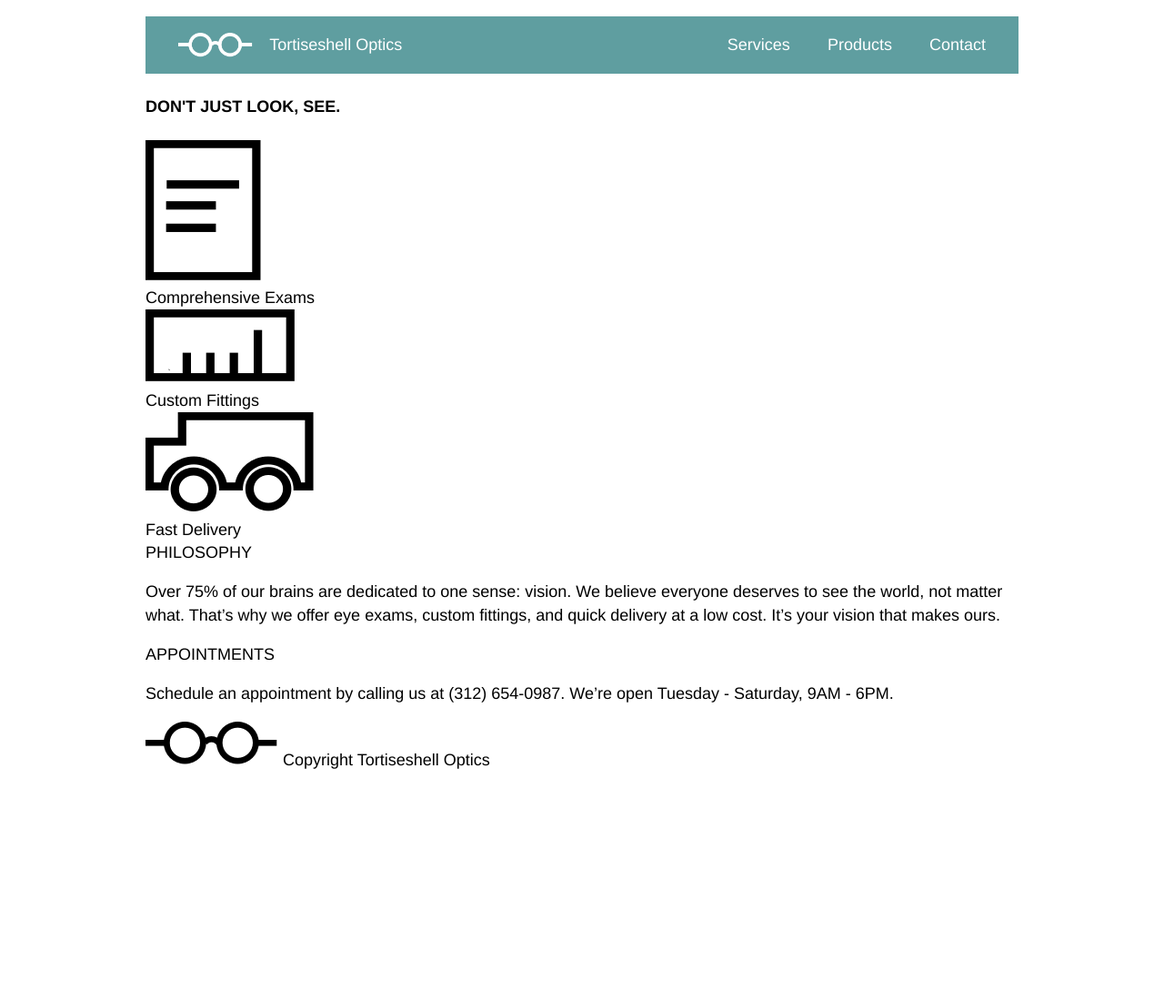
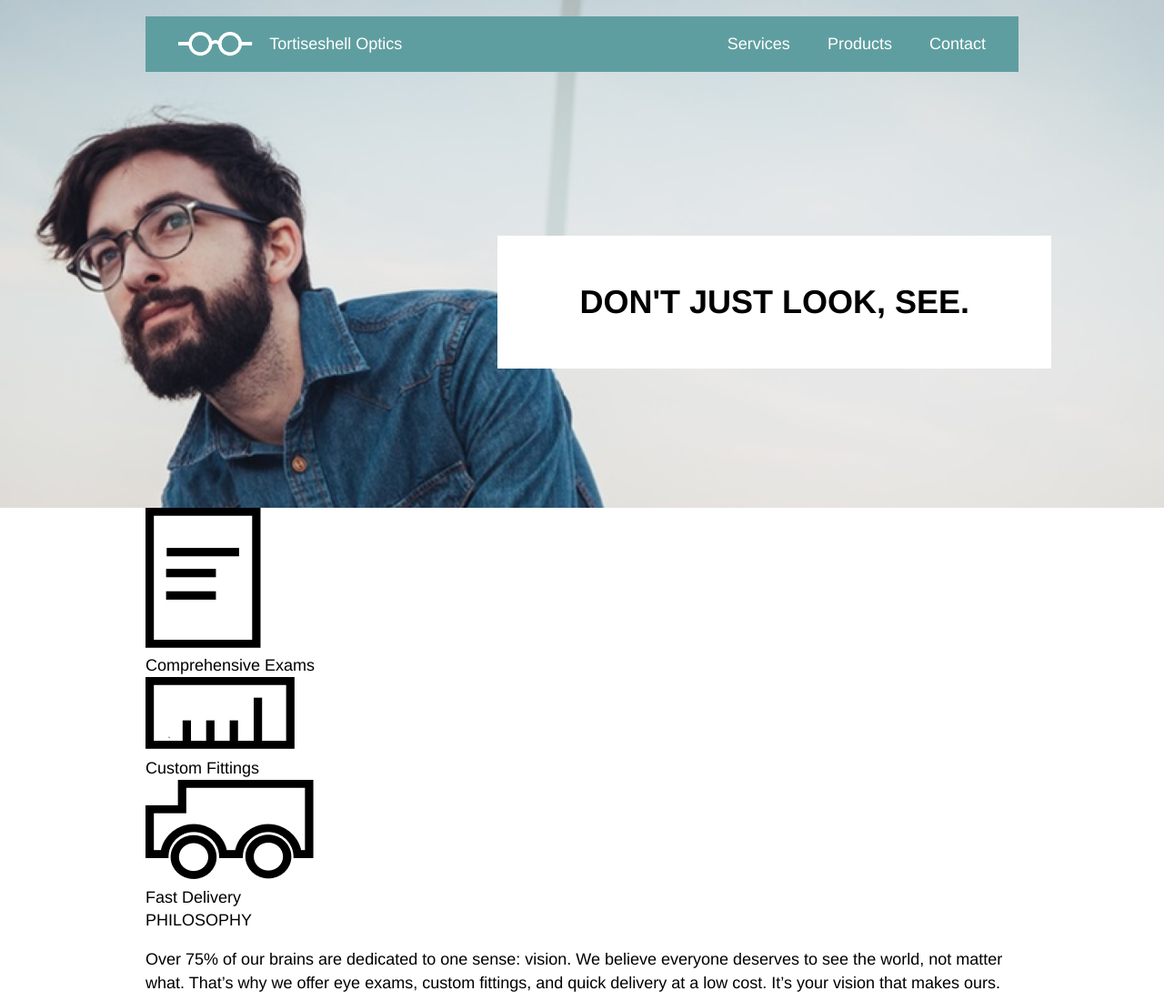
Before and after one commit to rct225/tortoiseshell-optics, a plain HTML site: page index.html in a window 1280 px wide. Shown: the top 1100 px of the page at 91% size. Before the commit the page ends 848 px from the top, so only its background shows below. Drawn offline with Linux system fonts and the light colour scheme.

Commit message:
moved image into background of header.  styled headline box

```diff
--- a/index.html
+++ b/index.html
@@ -6,8 +6,8 @@
     <title>Tortiseshell Optics</title>
   </head>
   <body>
-    <div class="header">
-      <div class="container">
+    <header>
+      <div class="top-bar container">
         <img src="./resources/images/logo-white.png">
         <span>Tortiseshell Optics</span>
         <nav>
@@ -15,16 +15,14 @@
           <span>Products</span>
           <span>Contact</span>
         </nav>
-    </div>
-    </div>
-    <!-- banner - -->
-    <div class="banner">
-      <div class="container">
+      </div>
+      <div class="banner container">
         <div class="headline">
-          <h4>DON'T JUST LOOK, SEE.</h4>
+          <h1>DON'T JUST LOOK, SEE.</h1>
         </div>
       </div>
-    </div>
+    </header>
+    <!-- banner - -->
     <div class="container">
     <!-- products -->
       <div class="services">
--- a/resources/css/style.css
+++ b/resources/css/style.css
@@ -9,30 +9,55 @@ html {
   margin: 0px auto;
 }
 
-.header {
-  width: 960px;
-  background-color: cadetblue;
+header {
   color: white;
-  margin: 1rem auto 0px;
+  margin: 0px auto;
+  height: 30rem;
+  background-image: url("../images/glasses-bg.png");
+  background-repeat: no-repeat;
+  background-position: center;
+  background-size: cover;
+  padding-top: 1rem;
 }
 
-.header .container {
+header .top-bar {
+  background-color: cadetblue;
+  width: 960px;
   display: flex;
   align-items: center;
   font-size: 1rem;
-  padding: 1rem 0px;
 }
 
-.header img {
+header img {
   height: 1.5rem;
   padding-left: 2rem;
   padding-right: 1rem;
 }
 
-.header nav {
+header nav {
   margin-left: auto;
+  padding: 1rem 0;
 }
 
-.header nav span {
+header nav span {
   padding-right: 2rem;
 }
+
+.banner {
+  display: flex;
+  justify-content: flex-end;
+}
+
+.headline {
+  padding: 1.5rem 5rem;
+  color: black;
+  background-color: white;
+  margin-top: 10rem;
+  margin-right: -2rem;
+  line-height: 1.2;
+}
+
+h1 {
+  font-weight: bold;
+  font-size: 2rem;
+}
```
